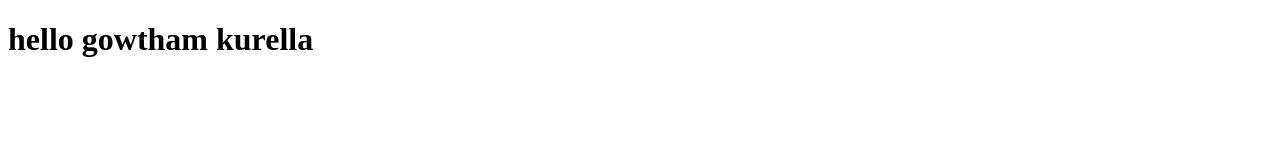
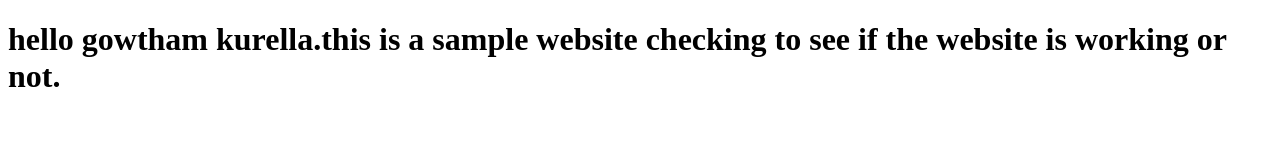
Before and after one commit to Gowthamkurella/project, a plain HTML site: page index.html in a window 1280 px wide. Drawn offline with Linux system fonts and the light colour scheme.

Commit message:
Update index.html

```diff
--- a/index.html
+++ b/index.html
@@ -4,6 +4,6 @@
         gowtham website
     </title>
     <h1>
-        hello gowtham kurella
+        hello gowtham kurella.this is a sample website checking to see if the website is working or not.
     </h1>
 </html>
```
